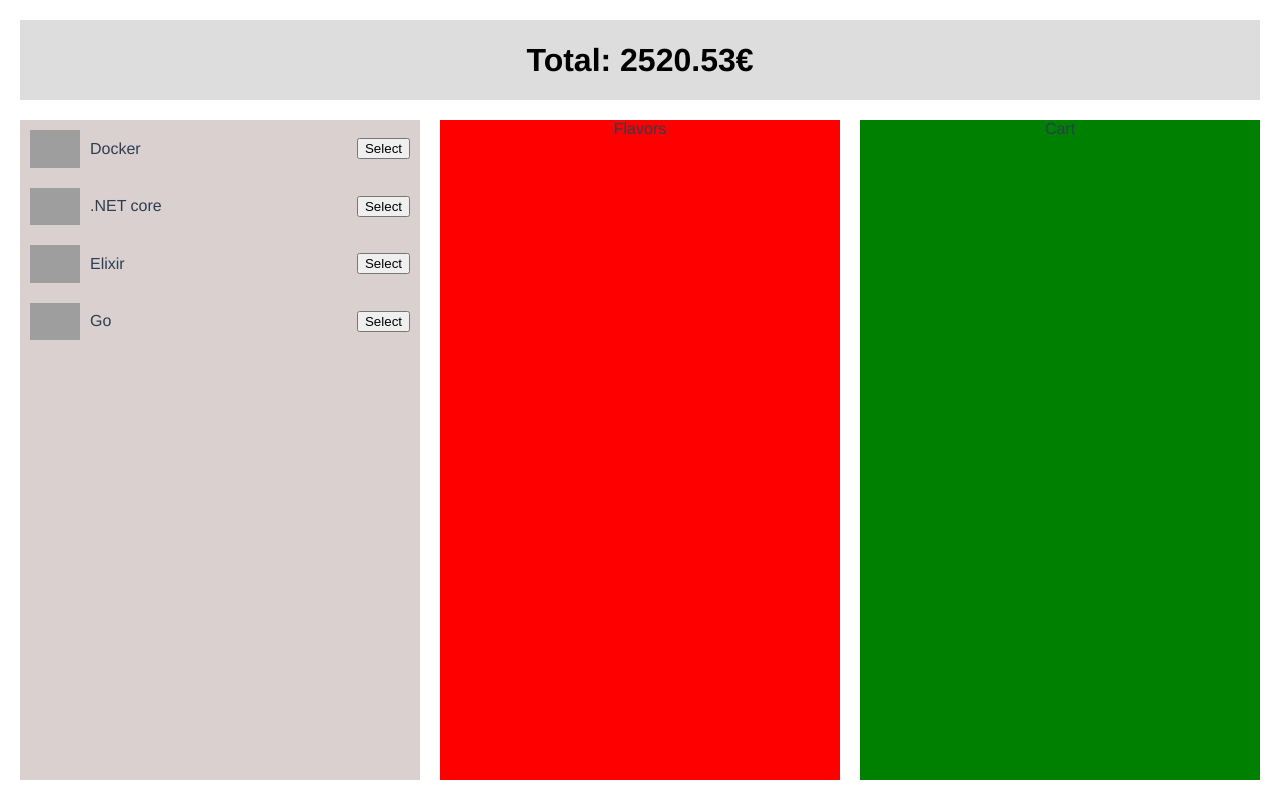
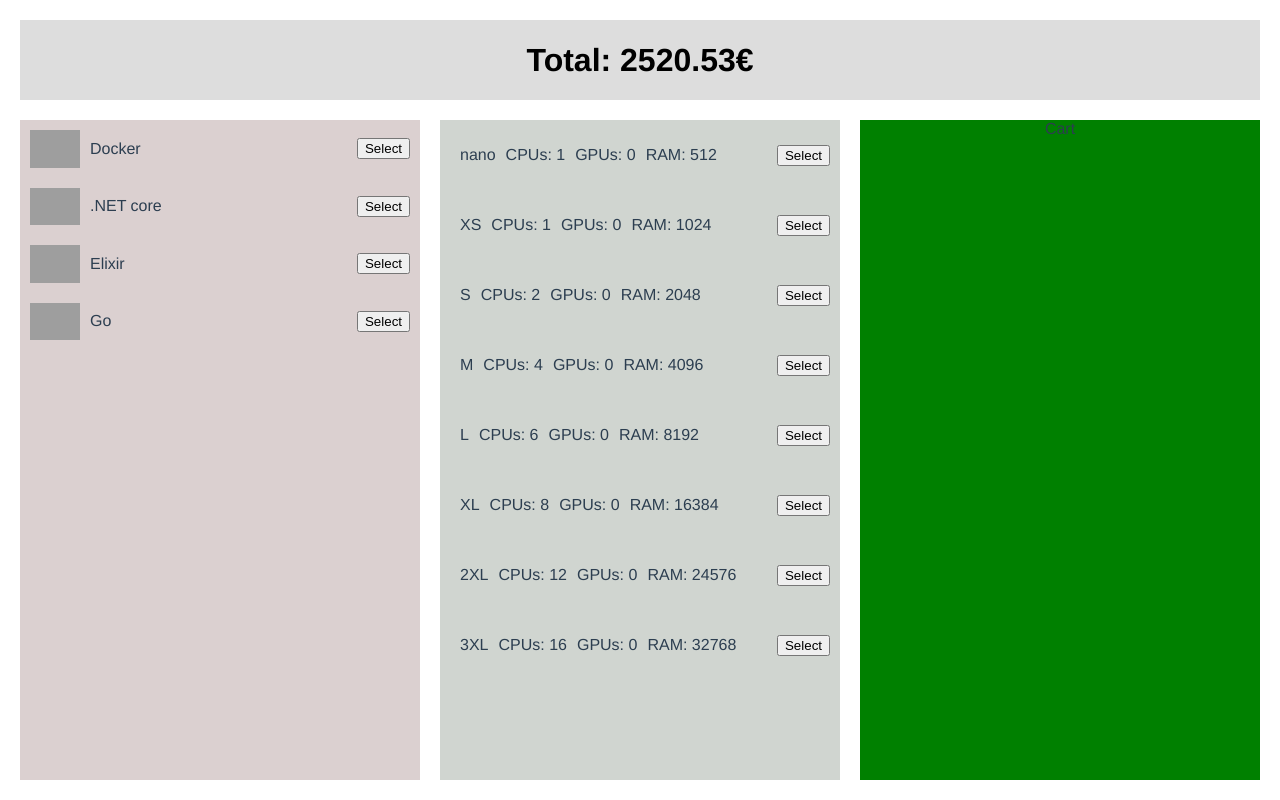
Before and after one commit to Ludwig-Henriques/tp-clever-cloud, a Vue app: page / in a window 1280 px wide. Built offline with nearby package versions, Linux system fonts and the light colour scheme; grey boxes are pictures that could not be loaded.

Commit message:
[CHANGE] component flavors with static data and add component flavor

```diff
--- /dev/null
+++ b/src/components/Flavor.vue
@@ -0,0 +1,42 @@
+<template>
+  <div class="flavor">
+    <span>{{size}}</span>
+    <span>CPUs: {{cpus}}</span>
+    <span>GPUs: {{gpus}}</span>
+    <span>RAM: {{ram}}</span>
+    <button>Select</button>
+  </div>
+</template>
+
+<script>
+export default {
+  name: 'Flavor',
+  props: {
+    size: String,
+    cpus: String,
+    gpus: String,
+    ram: String
+  }
+}
+</script>
+
+<!-- Add "scoped" attribute to limit CSS to this component only -->
+<style scoped>
+
+.flavor {
+  display: flex;
+  justify-content: start;
+  align-items: center;
+  padding: 10px;
+  min-height: 50px;
+}
+
+.flavor span {
+  margin-left: 10px;
+}
+
+.flavor button {
+  margin-left: auto;
+}
+
+</style>
--- a/src/components/Flavors.vue
+++ b/src/components/Flavors.vue
@@ -1,12 +1,168 @@
 <template>
   <div class="flavors">
-    Flavors
+    <Flavor v-for="flavor in flavors" :key="flavor.name" :size="flavor.name" :cpus="flavor.cpus" :gpus="flavor.gpus" :ram="flavor.mem" />
   </div>
 </template>
 
 <script>
+
+import Flavor from './Flavor.vue'
+
 export default {
   name: 'Flavors',
+  components: {
+    Flavor
+  },
+  data() {
+    return {
+      flavors: [
+        {
+          "name": "nano",
+          "mem": 512,
+          "cpus": 1,
+          "gpus": 0,
+          "disk": null,
+          "price": 0.1431844215,
+          "available": true,
+          "microservice": true,
+          "machine_learning": false,
+          "nice": 5,
+          "price_id": "apps.nano",
+          "memory": {
+            "unit": "B",
+            "value": 536870912,
+            "formatted": "512 MiB"
+          }
+        },
+        {
+          "name": "XS",
+          "mem": 1024,
+          "cpus": 1,
+          "gpus": 0,
+          "disk": null,
+          "price": 0.3436,
+          "available": true,
+          "microservice": false,
+          "machine_learning": false,
+          "nice": 0,
+          "price_id": "apps.XS",
+          "memory": {
+            "unit": "B",
+            "value": 1073741824,
+            "formatted": "1024 MiB"
+          }
+        },
+        {
+          "name": "S",
+          "mem": 2048,
+          "cpus": 2,
+          "gpus": 0,
+          "disk": null,
+          "price": 0.6873,
+          "available": true,
+          "microservice": false,
+          "machine_learning": false,
+          "nice": 0,
+          "price_id": "apps.S",
+          "memory": {
+            "unit": "B",
+            "value": 2147483648,
+            "formatted": "2048 MiB"
+          }
+        },
+        {
+          "name": "M",
+          "mem": 4096,
+          "cpus": 4,
+          "gpus": 0,
+          "disk": null,
+          "price": 1.7182,
+          "available": true,
+          "microservice": false,
+          "machine_learning": false,
+          "nice": 0,
+          "price_id": "apps.M",
+          "memory": {
+            "unit": "B",
+            "value": 4294967296,
+            "formatted": "4096 MiB"
+          }
+        },
+        {
+          "name": "L",
+          "mem": 8192,
+          "cpus": 6,
+          "gpus": 0,
+          "disk": null,
+          "price": 3.4364,
+          "available": true,
+          "microservice": false,
+          "machine_learning": false,
+          "nice": 0,
+          "price_id": "apps.L",
+          "memory": {
+            "unit": "B",
+            "value": 8589934592,
+            "formatted": "8192 MiB"
+          }
+        },
+        {
+          "name": "XL",
+          "mem": 16384,
+          "cpus": 8,
+          "gpus": 0,
+          "disk": null,
+          "price": 6.8729,
+          "available": true,
+          "microservice": false,
+          "machine_learning": false,
+          "nice": 0,
+          "price_id": "apps.XL",
+          "memory": {
+            "unit": "B",
+            "value": 17179869184,
+            "formatted": "16384 MiB"
+          }
+        },
+        {
+          "name": "2XL",
+          "mem": 24576,
+          "cpus": 12,
+          "gpus": 0,
+          "disk": null,
+          "price": 13.7458,
+          "available": true,
+          "microservice": false,
+          "machine_learning": false,
+          "nice": 0,
+          "price_id": "apps.2XL",
+          "memory": {
+            "unit": "B",
+            "value": 25769803776,
+            "formatted": "24576 MiB"
+          }
+        },
+        {
+          "name": "3XL",
+          "mem": 32768,
+          "cpus": 16,
+          "gpus": 0,
+          "disk": null,
+          "price": 27.4915,
+          "available": true,
+          "microservice": false,
+          "machine_learning": false,
+          "nice": 0,
+          "price_id": "apps.3XL",
+          "memory": {
+            "unit": "B",
+            "value": 34359738368,
+            "formatted": "32768 MiB"
+          }
+        }
+      ]
+    }
+  }
 }
 </script>
 
@@ -14,7 +170,7 @@ export default {
 <style scoped>
 
 .flavors {
-  background-color: red;
+  background-color: #d0d5d0;
   overflow-y: scroll;
 }
 
```
